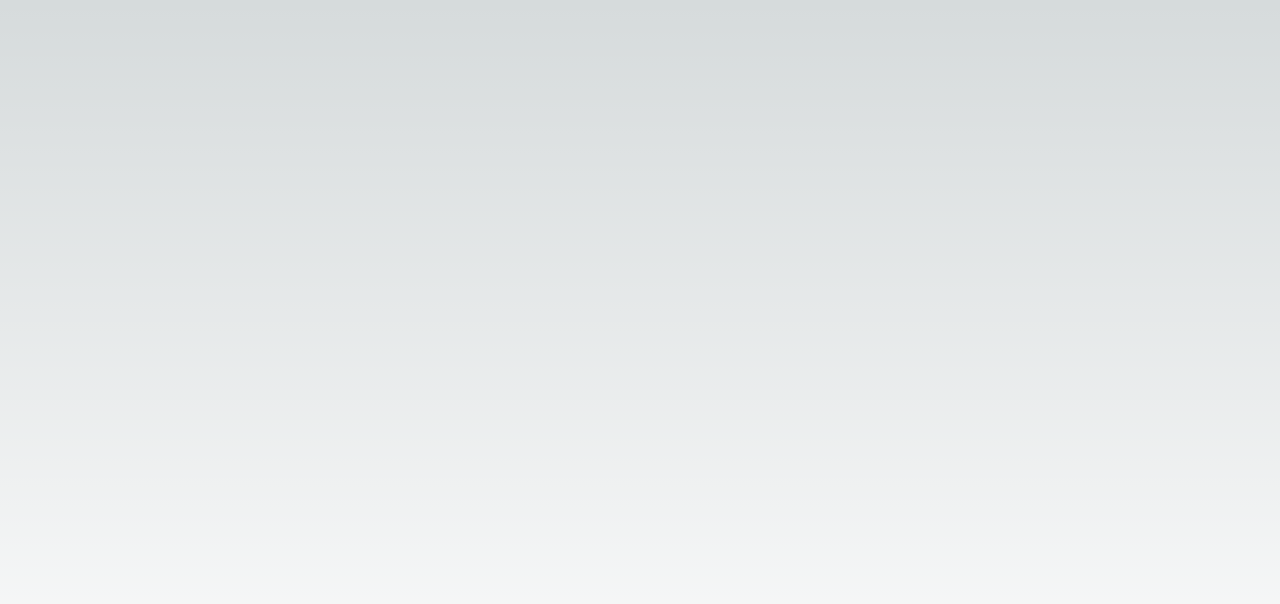
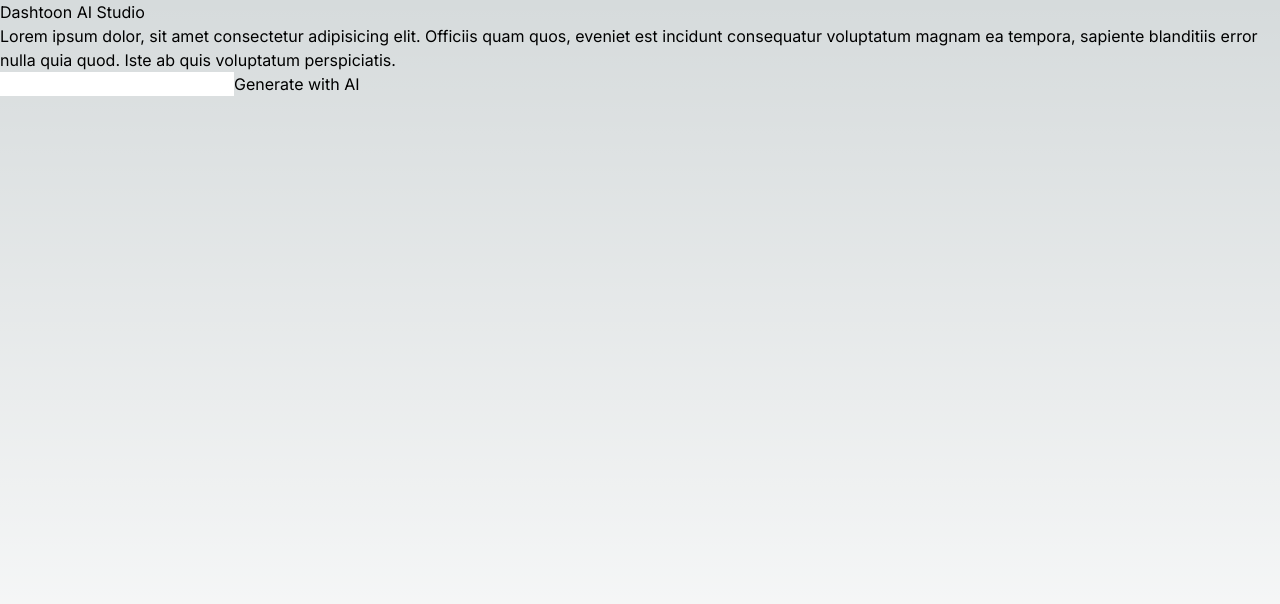
Before and after one commit to the-halfbloodprince/comic-creator, a Next.js app: page / in a window 1280 px wide. Shown: the top 604 px of the page. Built offline with nearby package versions, Linux system fonts and the light colour scheme.

Commit message:
basic UI

```diff
--- a/app/layout.tsx
+++ b/app/layout.tsx
@@ -5,7 +5,7 @@ import './globals.css'
 const inter = Inter({ subsets: ['latin'] })
 
 export const metadata: Metadata = {
-  title: 'Dashtoon Studio - Iteration ZX0',
+  title: 'Dashtoon AI Studio',
   description: 'Create your own comics using our awesome Generative AI',
 }
 
--- a/app/page.tsx
+++ b/app/page.tsx
@@ -1,9 +1,28 @@
 import Image from 'next/image'
+import axios from 'axios'
 
 export default function Home() {
+
   return (
     <main className="min-h-screen">
+        {/* details / info */}
+        <div>
+          <h1>Dashtoon AI Studio</h1>
+          <p>Lorem ipsum dolor, sit amet consectetur adipisicing elit. Officiis quam quos, eveniet est incidunt consequatur voluptatum magnam ea tempora, sapiente blanditiis error nulla quia quod. Iste ab quis voluptatum perspiciatis.</p>
+        </div>
 
+        {/* main interaction */}
+        <div>
+          <input type="text" />
+          <button>Generate with AI</button>
+        </div>
+
+        {/* <div>
+          {isLoading && "loading.."}
+          {isFetching && "fetching.."}
+          {error && `${error.message}`}
+          {data && `${JSON.stringify(data)}`}
+        </div> */}
     </main>
   )
 }
```
